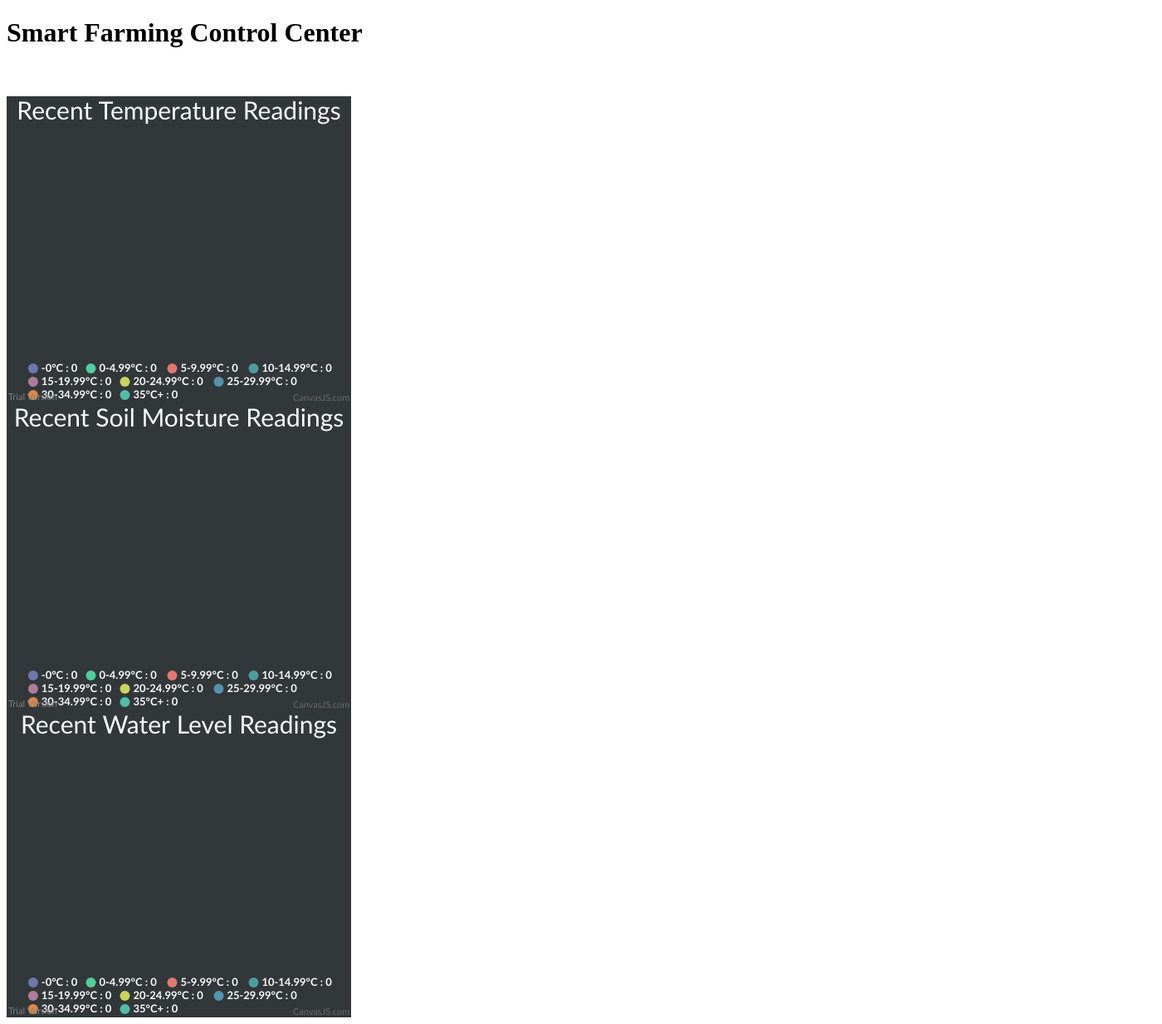
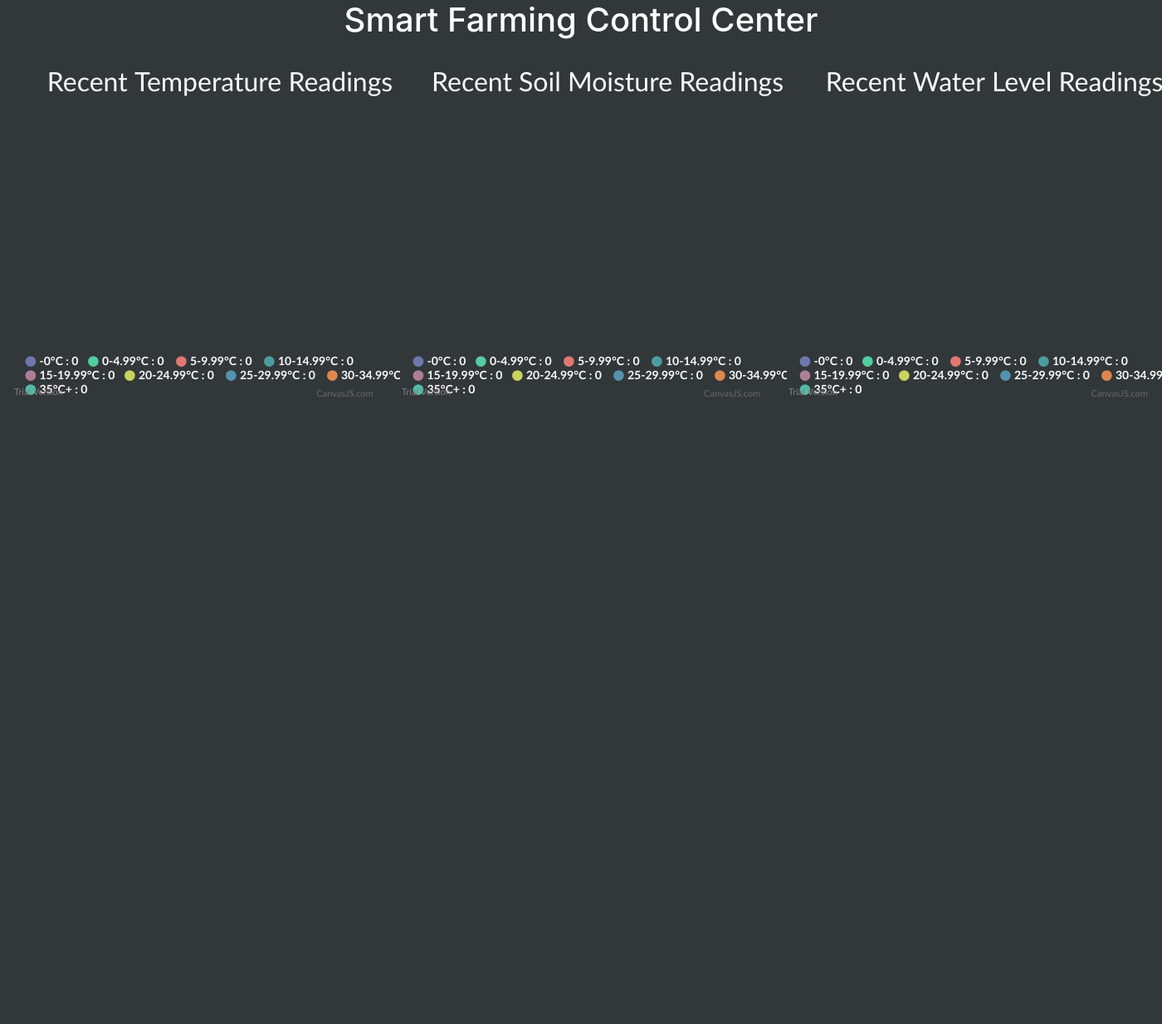
Before and after one commit to JeremyVun1/Group-7-Smart-Farm, a PHP site: page /Group-7-Smart-Farm/ in a window 1400 px wide; the page is wider, and only the part inside the window is pictured. Shown: that part at 83% size. After the commit the page ends 478 px from the top of that part, so only its background shows below. Run offline with PHP 8.4, Linux system fonts and the light colour scheme; data that the repository does not hold is empty.

Commit message:
Implemented some styling

```diff
--- a/Web-Server/index.php
+++ b/Web-Server/index.php
@@ -208,13 +208,17 @@ foreach($readings as $r) {
 <!DOCTYPE HTML>
 <html>
 <head>
+<link rel="stylesheet" href="https://maxcdn.bootstrapcdn.com/bootstrap/4.5.0/css/bootstrap.min.css">
+<link rel="stylesheet" href="stylesheet.css">
+<script src="https://maxcdn.bootstrapcdn.com/bootstrap/4.5.0/js/bootstrap.min.js"></script>
+<script src="lib/canvasjs-2.3.2/canvasjs.min.js"></script>
 <script>
     window.onload = function () {
         var tempChart = new CanvasJS.Chart("temperatureContainer", {
             theme: "dark2",
             animationEnabled: true,
             title:{
-                text: "Recent Temperature Readings",//concat("Temperatures over "<?php echo $timeRange; ?>),
+                text: "Recent Temperature Readings",
             },
             data: [{
                 type: "doughnut",
@@ -232,7 +236,7 @@ foreach($readings as $r) {
             theme: "dark2",
             animationEnabled: true,
             title:{
-                text: "Recent Soil Moisture Readings",//concat("Temperatures over "<?php echo $timeRange; ?>),
+                text: "Recent Soil Moisture Readings",
             },
             data: [{
                 type: "doughnut",
@@ -250,7 +254,7 @@ foreach($readings as $r) {
             theme: "dark2",
             animationEnabled: true,
             title:{
-                text: "Recent Water Level Readings",//concat("Temperatures over "<?php echo $timeRange; ?>),
+                text: "Recent Water Level Readings",
             },
             data: [{
                 type: "doughnut",
@@ -263,17 +267,28 @@ foreach($readings as $r) {
 
         waterChart.render();
     }
+</script>
 
-
-
-</script>
 </head>
 <body>
-<h1>Smart Farming Control Center</h1>
-<br><br>
-<div id="temperatureContainer" style="height: 370px; width: 30%;"></div>
-<div id="soilMoistureContainer" style="height: 370px; width: 30%;"></div>
-<div id="waterLevelContainer" style="height: 370px; width: 30%;"></div>
-<script src="lib/canvasjs-2.3.2/canvasjs.min.js"></script>
+<div class="container-fluid">
+    <div class="row">
+        <div class="col-md-12 text-center">
+            <h1>Smart Farming Control Center</h1>
+        </div>
+    </div>
+    <br>
+    <div class="row">
+        <div class="col-md-4">
+            <span id="temperatureContainer"></span>
+        </div>
+        <div class="col-md-4">
+            <span id="soilMoistureContainer"></span>
+        </div>
+        <div class="col-md-4">
+            <span id="waterLevelContainer"></span>
+        </div>
+    </div>
+</div>
 </body>
 </html>
--- /dev/null
+++ b/Web-Server/stylesheet.css
@@ -0,0 +1,7 @@
+body {
+    background-color: #32373a;
+}
+
+h1 {
+    color: white;
+}
```
